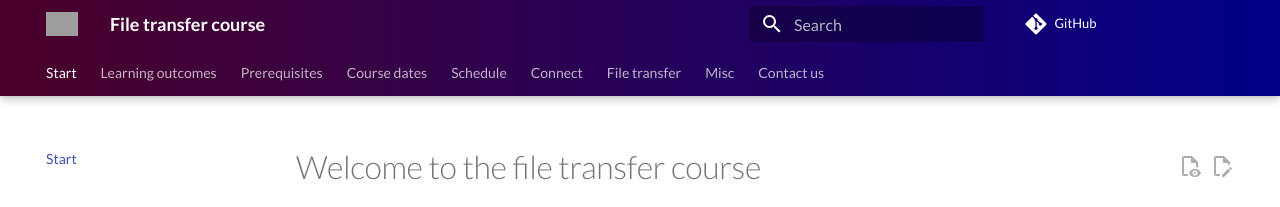
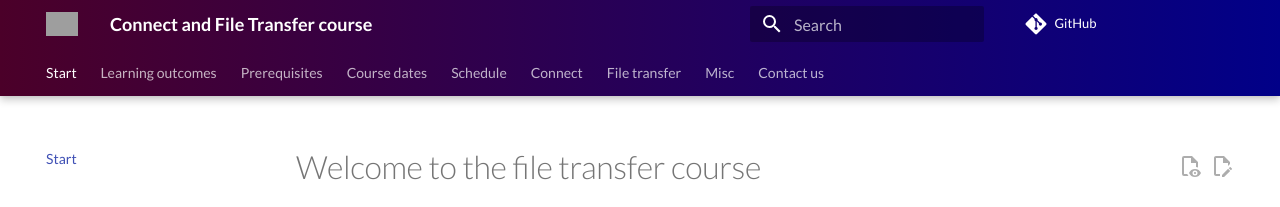
Before and after one commit to UPPMAX/naiss_file_transfer_course, an MkDocs documentation site: the page built from docs/index.md, in a window 1280 px wide. Shown: the top 207 px of the page. Built offline with MkDocs 1.6.1 and Material for MkDocs 9.7.7, drawn with Linux system fonts in a browser that asks for light colours; comment, search, counter and statistics services are not loaded; grey boxes are pictures that could not be loaded.

Commit message:
Course name is 'NAISS Connect and File Transfer course'

```diff
--- a/mkdocs.yml
+++ b/mkdocs.yml
@@ -1,4 +1,4 @@
-site_name: File transfer course
+site_name: Connect and File Transfer course
 repo_url: https://github.com/UPPMAX/naiss_file_transfer_course
 edit_uri: blob/main/docs/
 
@@ -36,7 +36,7 @@ nav:
 
 theme:
   name: material
-  greetings: Welcome to the file transfer course
+  greetings: Welcome to the NAISS Connect and File Transfer course
   font:
     text: Lato
     code: JetBrains Mono
```
